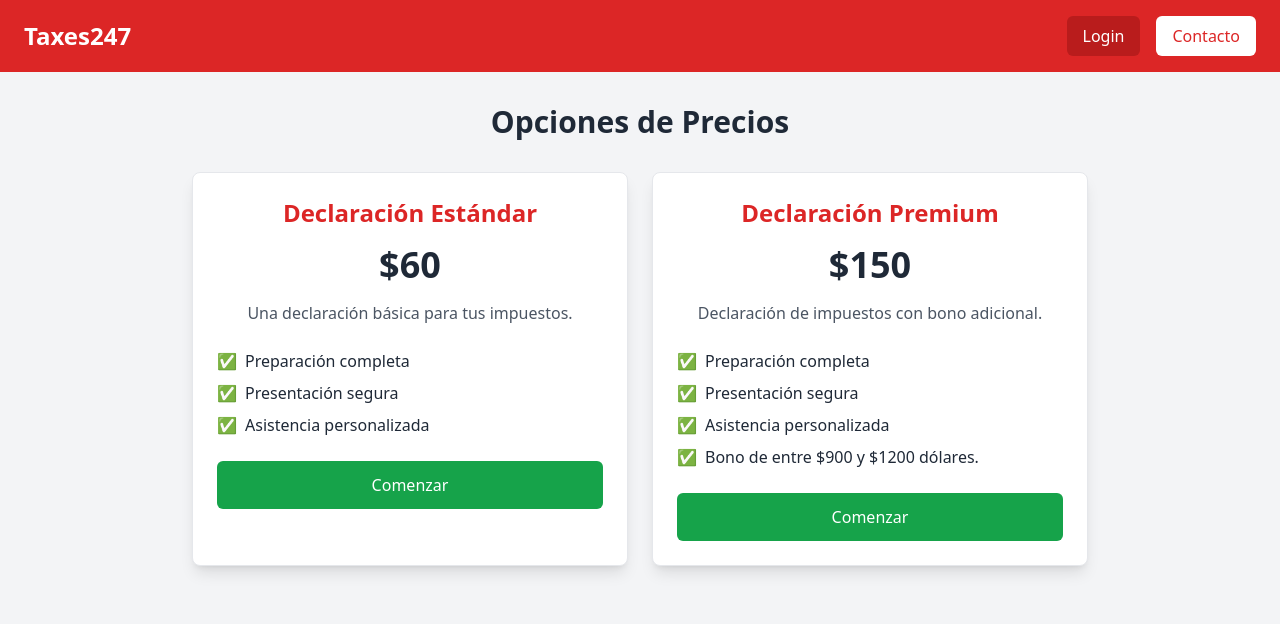
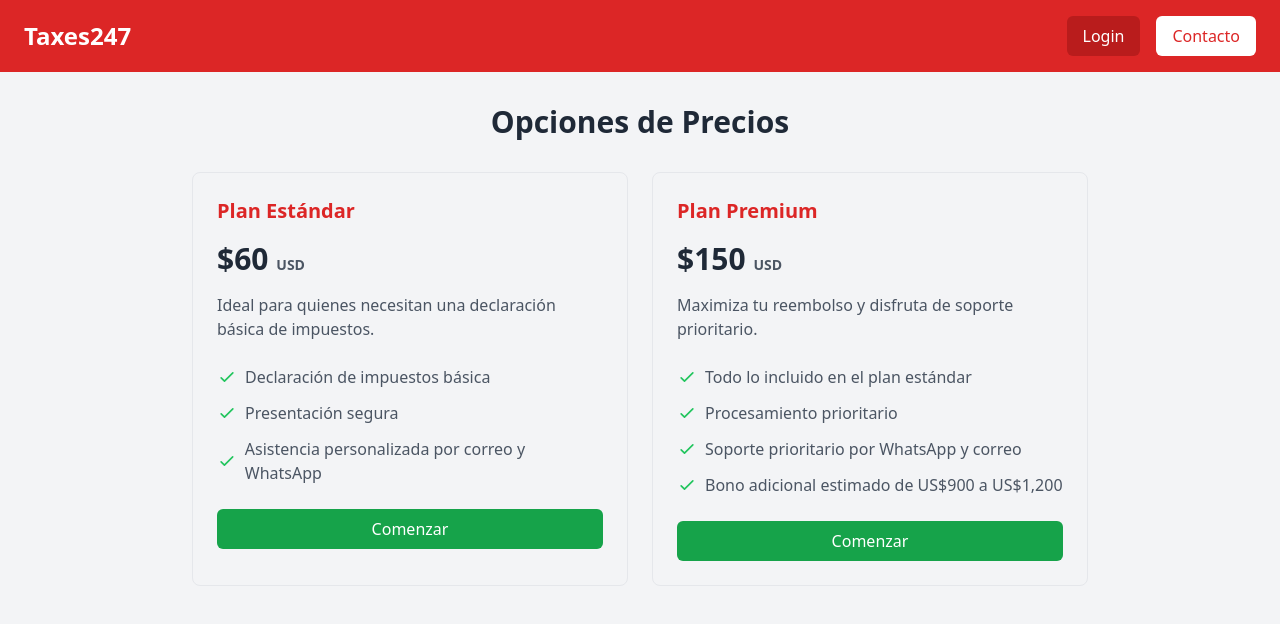
Before and after one commit to romeroalan26/taxes247-frontend, a React (Vite) app: page /pricing in a window 1280 px wide. Shown: the top 624 px of the page. Built offline with nearby package versions, Linux system fonts and the light colour scheme; no server answers.

Commit message:
Se mejora Pricing y PricingModal para que se pueda scrollear en dispositivos moviles

```diff
--- a/src/components/Pricing.jsx
+++ b/src/components/Pricing.jsx
@@ -6,17 +6,25 @@ const Pricing = () => {
 
   const pricingOptions = [
     {
-      title: "Declaración Estándar",
+      title: "Plan Estándar",
       price: "$60",
-      description: "Una declaración básica para tus impuestos.",
-      features: ["Preparación completa", "Presentación segura", "Asistencia personalizada"],
+      description: "Ideal para quienes necesitan una declaración básica de impuestos.",
+      features: [
+        "Declaración de impuestos básica",
+        "Presentación segura",
+        "Asistencia personalizada por correo y WhatsApp",
+      ],
     },
     {
-      title: "Declaración Premium",
+      title: "Plan Premium",
       price: "$150",
-      description:
-        "Declaración de impuestos con bono adicional.",
-      features: ["Preparación completa", "Presentación segura", "Asistencia personalizada", "Bono de entre $900 y $1200 dólares."],
+      description: "Maximiza tu reembolso y disfruta de soporte prioritario.",
+      features: [
+        "Todo lo incluido en el plan estándar",
+        "Procesamiento prioritario",
+        "Soporte prioritario por WhatsApp y correo",
+        "Bono adicional estimado de US$900 a US$1,200",
+      ],
     },
   ];
 
@@ -25,9 +33,9 @@ const Pricing = () => {
       {/* Header */}
       <header className="bg-red-600 text-white px-6 py-4 flex items-center justify-between">
         <h1 className="text-2xl font-bold">Taxes247</h1>
-        <div>
+        <div className="flex space-x-4">
           <button
-            className="bg-red-700 mr-4 px-4 py-2 hover:bg-red-800 rounded-md"
+            className="bg-red-700 px-4 py-2 rounded-md hover:bg-red-800"
             onClick={() => navigate("/")}
           >
             Login
@@ -46,32 +54,39 @@ const Pricing = () => {
         <h2 className="text-3xl font-bold text-center text-gray-800 mb-8">
           Opciones de Precios
         </h2>
-        <div className="grid gap-6 grid-cols-1 md:grid-cols-2 max-w-4xl mx-auto">
+        <div className="grid md:grid-cols-2 gap-6 max-w-4xl mx-auto">
           {pricingOptions.map((option, index) => (
             <div
               key={index}
-              className="bg-white p-6 rounded-lg shadow-lg border text-center"
+              className="border rounded-lg p-6 hover:shadow-lg transition-shadow cursor-pointer hover:border-red-500"
             >
-              <h3 className="text-2xl font-bold text-red-600 mb-4">
-                {option.title}
-              </h3>
-              <p className="text-4xl font-bold text-gray-800 mb-4">
-                {option.price}
+              <h3 className="text-xl font-bold text-red-600 mb-4">{option.title}</h3>
+              <p className="text-3xl font-bold text-gray-800 mb-4">
+                {option.price} <span className="text-sm text-gray-600">USD</span>
               </p>
               <p className="text-gray-600 mb-6">{option.description}</p>
-              <ul className="text-left space-y-2 mb-6">
+              <ul className="space-y-3 text-gray-600 mb-6 text-left">
                 {option.features.map((feature, i) => (
-                  <li
-                    key={i}
-                    className="text-gray-800 flex items-center"
-                  >
-                    <span className="mr-2">✅</span>
+                  <li key={i} className="flex items-center">
+                    <svg
+                      className="w-5 h-5 text-green-500 mr-2"
+                      fill="none"
+                      stroke="currentColor"
+                      viewBox="0 0 24 24"
+                    >
+                      <path
+                        strokeLinecap="round"
+                        strokeLinejoin="round"
+                        strokeWidth="2"
+                        d="M5 13l4 4L19 7"
+                      ></path>
+                    </svg>
                     {feature}
                   </li>
                 ))}
               </ul>
               <button
-                className="bg-green-600 text-white px-6 py-3 rounded-md hover:bg-green-700 w-full"
+                className="w-full bg-green-600 text-white py-2 rounded-md hover:bg-green-700 transition-colors"
                 onClick={() => navigate("/")}
               >
                 Comenzar
--- a/src/components/PricingModal.jsx
+++ b/src/components/PricingModal.jsx
@@ -1,16 +1,17 @@
-import React from 'react';
+import React from "react";
 
 const PricingModal = ({ onSelect, onClose }) => {
   return (
     <div className="fixed inset-0 bg-black bg-opacity-50 flex items-center justify-center z-50">
-      <div className="bg-white p-8 rounded-lg shadow-lg max-w-4xl w-full mx-4">
+      {/* Contenedor del modal con scroll */}
+      <div className="bg-white p-8 rounded-lg shadow-lg max-w-4xl w-full mx-4 overflow-y-auto max-h-[90vh]">
         <h2 className="text-2xl font-bold text-center text-gray-800 mb-6">
           Selecciona tu Plan
         </h2>
         <div className="grid md:grid-cols-2 gap-6">
           {/* Plan Estándar */}
           <div
-            onClick={() => onSelect('standard', 60)}
+            onClick={() => onSelect("standard", 60)}
             className="border rounded-lg p-6 hover:shadow-lg transition-shadow cursor-pointer hover:border-red-500"
           >
             <h3 className="text-xl font-bold text-red-600 mb-4">Plan Estándar</h3>
@@ -19,22 +20,37 @@ const PricingModal = ({ onSelect, onClose }) => {
             </p>
             <ul className="space-y-3 text-gray-600 mb-6">
               <li className="flex items-center">
-                <svg className="w-5 h-5 text-green-500 mr-2" fill="none" stroke="currentColor" viewBox="0 0 24 24">
-                  <path strokeLinecap="round" strokeLinejoin="round" strokeWidth="2" d="M5 13l4 4L19 7"></path>
+                <svg
+                  className="w-5 h-5 text-green-500 mr-2"
+                  fill="none"
+                  stroke="currentColor"
+                  viewBox="0 0 24 24"
+                >
+                  <path
+                    strokeLinecap="round"
+                    strokeLinejoin="round"
+                    strokeWidth="2"
+                    d="M5 13l4 4L19 7"
+                  ></path>
                 </svg>
                 Declaración de impuestos básica
               </li>
+
               <li className="flex items-center">
-                <svg className="w-5 h-5 text-green-500 mr-2" fill="none" stroke="currentColor" viewBox="0 0 24 24">
-                  <path strokeLinecap="round" strokeLinejoin="round" strokeWidth="2" d="M5 13l4 4L19 7"></path>
+                <svg
+                  className="w-5 h-5 text-green-500 mr-2"
+                  fill="none"
+                  stroke="currentColor"
+                  viewBox="0 0 24 24"
+                >
+                  <path
+                    strokeLinecap="round"
+                    strokeLinejoin="round"
+                    strokeWidth="2"
+                    d="M5 13l4 4L19 7"
+                  ></path>
                 </svg>
-                Procesamiento estándar
-              </li>
-              <li className="flex items-center">
-                <svg className="w-5 h-5 text-green-500 mr-2" fill="none" stroke="currentColor" viewBox="0 0 24 24">
-                  <path strokeLinecap="round" strokeLinejoin="round" strokeWidth="2" d="M5 13l4 4L19 7"></path>
-                </svg>
-                Soporte por correo electrónico
+                Soporte por WhatsApp y correo electrónico
               </li>
             </ul>
             <button className="w-full bg-red-600 text-white py-2 rounded-md hover:bg-red-700 transition-colors">
@@ -44,7 +60,7 @@ const PricingModal = ({ onSelect, onClose }) => {
 
           {/* Plan Premium */}
           <div
-            onClick={() => onSelect('premium', 150)}
+            onClick={() => onSelect("premium", 150)}
             className="border rounded-lg p-6 hover:shadow-lg transition-shadow cursor-pointer hover:border-red-500"
           >
             <h3 className="text-xl font-bold text-red-600 mb-4">Plan Premium</h3>
@@ -56,26 +72,66 @@ const PricingModal = ({ onSelect, onClose }) => {
             </div>
             <ul className="space-y-3 text-gray-600 mb-6">
               <li className="flex items-center">
-                <svg className="w-5 h-5 text-green-500 mr-2" fill="none" stroke="currentColor" viewBox="0 0 24 24">
-                  <path strokeLinecap="round" strokeLinejoin="round" strokeWidth="2" d="M5 13l4 4L19 7"></path>
+                <svg
+                  className="w-5 h-5 text-green-500 mr-2"
+                  fill="none"
+                  stroke="currentColor"
+                  viewBox="0 0 24 24"
+                >
+                  <path
+                    strokeLinecap="round"
+                    strokeLinejoin="round"
+                    strokeWidth="2"
+                    d="M5 13l4 4L19 7"
+                  ></path>
                 </svg>
                 Todo lo del plan estándar
               </li>
               <li className="flex items-center">
-                <svg className="w-5 h-5 text-green-500 mr-2" fill="none" stroke="currentColor" viewBox="0 0 24 24">
-                  <path strokeLinecap="round" strokeLinejoin="round" strokeWidth="2" d="M5 13l4 4L19 7"></path>
+                <svg
+                  className="w-5 h-5 text-green-500 mr-2"
+                  fill="none"
+                  stroke="currentColor"
+                  viewBox="0 0 24 24"
+                >
+                  <path
+                    strokeLinecap="round"
+                    strokeLinejoin="round"
+                    strokeWidth="2"
+                    d="M5 13l4 4L19 7"
+                  ></path>
                 </svg>
                 Procesamiento prioritario
               </li>
               <li className="flex items-center">
-                <svg className="w-5 h-5 text-green-500 mr-2" fill="none" stroke="currentColor" viewBox="0 0 24 24">
-                  <path strokeLinecap="round" strokeLinejoin="round" strokeWidth="2" d="M5 13l4 4L19 7"></path>
+                <svg
+                  className="w-5 h-5 text-green-500 mr-2"
+                  fill="none"
+                  stroke="currentColor"
+                  viewBox="0 0 24 24"
+                >
+                  <path
+                    strokeLinecap="round"
+                    strokeLinejoin="round"
+                    strokeWidth="2"
+                    d="M5 13l4 4L19 7"
+                  ></path>
                 </svg>
-                Soporte prioritario por WhatsApp
+                Soporte prioritario por WhatsApp y correo electrónico
               </li>
               <li className="flex items-center">
-                <svg className="w-5 h-5 text-green-500 mr-2" fill="none" stroke="currentColor" viewBox="0 0 24 24">
-                  <path strokeLinecap="round" strokeLinejoin="round" strokeWidth="2" d="M5 13l4 4L19 7"></path>
+                <svg
+                  className="w-5 h-5 text-green-500 mr-2"
+                  fill="none"
+                  stroke="currentColor"
+                  viewBox="0 0 24 24"
+                >
+                  <path
+                    strokeLinecap="round"
+                    strokeLinejoin="round"
+                    strokeWidth="2"
+                    d="M5 13l4 4L19 7"
+                  ></path>
                 </svg>
                 Maximización de reembolso
               </li>
```
